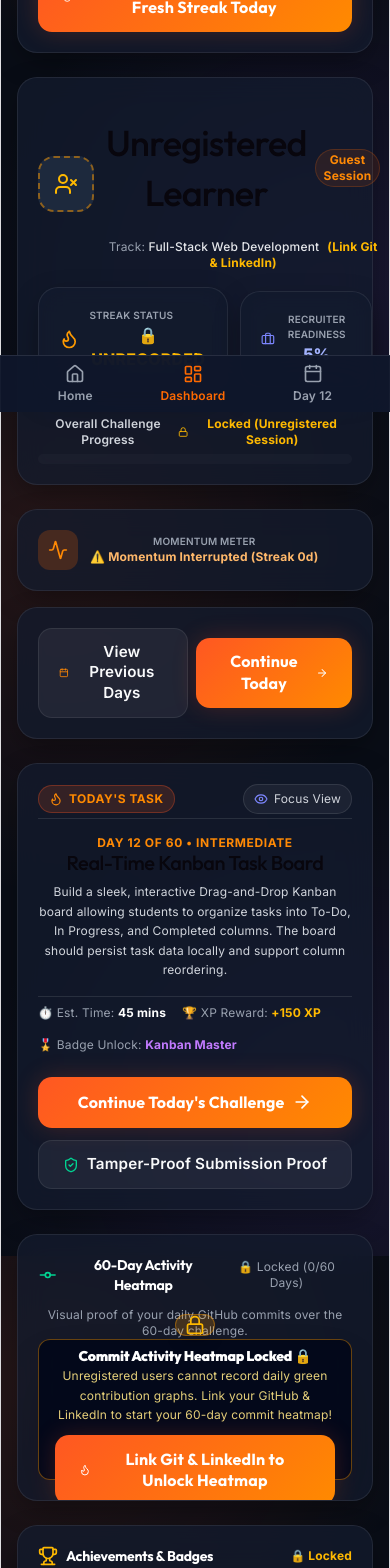
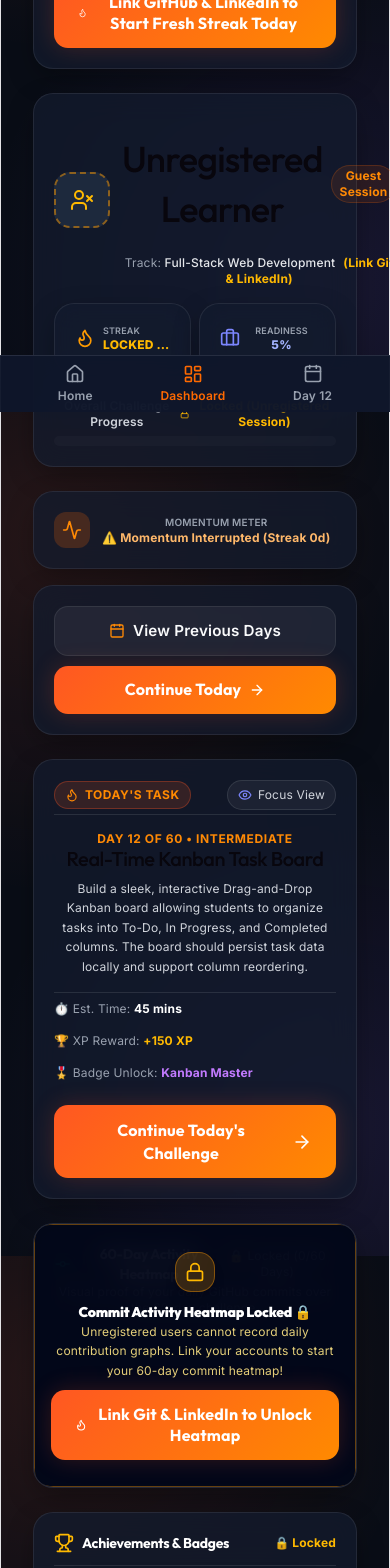
Before and after one commit to rajeevpramanik123/heybuddy, a React (Vite) app in the folder Redesign_ABTalks/: page /#/dashboard in a window 390 px wide. Shown: the part 432-2000 px from the top of the page. Built offline with nearby package versions, Linux system fonts and the light colour scheme; the HTML template or start-up script is replaced by a standard one.

Commit message:
fixed design issue

```diff
--- a/Redesign_ABTalks/src/App.jsx
+++ b/Redesign_ABTalks/src/App.jsx
@@ -111,7 +111,7 @@ export default function App() {
         />
 
         {/* Main Content Area */}
-        <main className="flex-1 max-w-5xl w-full mx-auto">
+        <main className="flex-1 max-w-7xl w-full mx-auto px-4 sm:px-6 lg:px-8">
           <Routes>
             <Route
               path="/"
--- a/Redesign_ABTalks/src/components/Footer.jsx
+++ b/Redesign_ABTalks/src/components/Footer.jsx
@@ -11,7 +11,7 @@ export default function Footer() {
     <>
       {/* Desktop & Standard Footer */}
       <footer className="mt-auto border-t border-white/10 bg-slate-950/80 backdrop-blur-md pt-10 pb-16 px-4">
-        <div className="max-w-6xl mx-auto grid grid-cols-1 md:grid-cols-4 gap-8">
+        <div className="max-w-7xl mx-auto px-4 sm:px-6 lg:px-8 grid grid-cols-1 md:grid-cols-4 gap-8">
 
           <div className="space-y-3 md:col-span-2">
             <div className="flex items-center gap-2">
--- a/Redesign_ABTalks/src/components/Navbar.jsx
+++ b/Redesign_ABTalks/src/components/Navbar.jsx
@@ -13,7 +13,7 @@ export default function Navbar({ student, userAuth, openLinkModal, isNightMode,
 
   return (
     <header className="sticky top-0 z-50 border-b border-white/10 bg-slate-950/90 backdrop-blur-md shadow-md">
-      <div className="max-w-6xl mx-auto px-4 h-16 flex items-center justify-between">
+      <div className="max-w-7xl mx-auto px-4 sm:px-6 lg:px-8 h-16 flex items-center justify-between">
 
         {/* Brand Logo */}
         <Link to="/" className="flex items-center gap-2 text-decoration-none group">
@@ -114,18 +114,20 @@ export default function Navbar({ student, userAuth, openLinkModal, isNightMode,
 
               {/* Streak Counter Pill */}
               {isLinked ? (
-                <Link to="/dashboard" className="flex items-center gap-1.5 px-3 py-1.5 rounded-full bg-orange-500/15 border border-orange-500/30 text-orange-400 font-bold text-sm shadow-sm hover:bg-orange-500/25 transition">
-                  <Flame className="w-4 h-4 text-orange-500 flame-animated" />
+                <Link to="/dashboard" className="flex items-center gap-1.5 px-2.5 py-1 sm:px-3 sm:py-1.5 rounded-full bg-orange-500/15 border border-orange-500/30 text-orange-400 font-bold text-xs sm:text-sm shadow-sm hover:bg-orange-500/25 transition shrink-0">
+                  <Flame className="w-3.5 h-3.5 sm:w-4 sm:h-4 text-orange-500 flame-animated" />
                   <span>{student.streak} Days</span>
                 </Link>
               ) : (
                 <button
                   onClick={openLinkModal}
-                  className="flex items-center gap-1.5 px-3 py-1.5 rounded-full bg-slate-800 border border-amber-500/40 text-amber-400 font-bold text-xs shadow-sm hover:bg-slate-700 transition"
+                  className="flex items-center gap-1 px-2 py-1 sm:px-3 sm:py-1.5 rounded-full bg-slate-800 border border-amber-500/40 text-amber-400 font-bold text-[11px] sm:text-xs shadow-sm hover:bg-slate-700 transition shrink-0"
                   title="Streak not recorded for unregistered users. Click to link accounts!"
                 >
-                  <Lock className="w-3.5 h-3.5 text-amber-400" />
-                  <span>Streak Locked 🔒</span>
+                  <Lock className="w-3 h-3 sm:w-3.5 sm:h-3.5 text-amber-400 shrink-0" />
+                  <span className="hidden sm:inline">Streak Locked 🔒</span>
+                  <span className="sm:inline hidden">Streak </span>
+                  <span className="sm:hidden">Locked 🔒</span>
                 </button>
               )}
 
--- a/Redesign_ABTalks/src/pages/DashboardPage.jsx
+++ b/Redesign_ABTalks/src/pages/DashboardPage.jsx
@@ -370,10 +370,10 @@ export default function DashboardPage({
               </div>
 
               {/* Current Streak & Highest Record Pill */}
-              <div className="flex items-center gap-3 w-full sm:w-auto justify-between sm:justify-end">
+              <div className="grid grid-cols-2 gap-2 w-full sm:flex sm:items-center sm:gap-3 sm:w-auto">
                 <div
                   onClick={!isLinked ? openLinkModal : streakMode === 'BROKEN' ? () => setStreakMode('REVIVED') : undefined}
-                  className={`glass-card p-3 flex items-center gap-2.5 transition ${
+                  className={`glass-card p-2.5 sm:p-3 flex items-center gap-2 transition ${
                     !isLinked
                       ? 'bg-amber-500/10 border-amber-500/40 cursor-pointer hover:border-amber-500/70'
                       : streakMode === 'BROKEN'
@@ -382,30 +382,30 @@ export default function DashboardPage({
                   }`}
                   title={!isLinked ? "Click to link GitHub & LinkedIn" : streakMode === 'BROKEN' ? "Click to use Streak Freeze and revive streak to 11 Days!" : undefined}
                 >
-                  <Flame className={`w-6 h-6 ${!isLinked ? 'text-amber-500' : streakMode === 'BROKEN' ? 'text-red-400' : 'text-orange-500 flame-animated'}`} />
-                  <div>
-                    <div className="flex items-center justify-between gap-2">
-                      <p className="text-[10px] text-gray-400 uppercase font-semibold">Streak Status</p>
+                  <Flame className={`w-5 h-5 sm:w-6 sm:h-6 shrink-0 ${!isLinked ? 'text-amber-500' : streakMode === 'BROKEN' ? 'text-red-400' : 'text-orange-500 flame-animated'}`} />
+                  <div className="min-w-0 flex-1">
+                    <div className="flex items-center justify-between gap-1">
+                      <p className="text-[9px] sm:text-[10px] text-gray-400 uppercase font-semibold truncate">Streak</p>
                       {isLinked && (
-                        <span className="text-[9px] px-1.5 py-0.2 rounded bg-amber-500/20 text-amber-300 font-bold font-mono">
-                          Max: {maxStreakRecord}d 🏆
+                        <span className="text-[8px] sm:text-[9px] px-1 rounded bg-amber-500/20 text-amber-300 font-bold font-mono">
+                          {maxStreakRecord}d 🏆
                         </span>
                       )}
                     </div>
-                    <p className={`text-base font-black font-heading ${!isLinked ? 'text-amber-400' : streakMode === 'BROKEN' ? 'text-red-400' : 'text-orange-400'}`}>
-                      {!isLinked ? "🔒 UNRECORDED" : `${streakDays} DAYS ${streakMode === 'BROKEN' ? '⚠️' : '🔥'}`}
+                    <p className={`text-xs sm:text-base font-black font-heading truncate ${!isLinked ? 'text-amber-400' : streakMode === 'BROKEN' ? 'text-red-400' : 'text-orange-400'}`}>
+                      {!isLinked ? "LOCKED 🔒" : `${streakDays} DAYS ${streakMode === 'BROKEN' ? '⚠️' : '🔥'}`}
                     </p>
                   </div>
                 </div>
 
                 <div
                   onClick={openReadinessModal}
-                  className="glass-card p-3 flex items-center gap-2 bg-indigo-500/10 border-indigo-500/30 cursor-pointer hover:border-indigo-500/60 transition"
+                  className="glass-card p-2.5 sm:p-3 flex items-center gap-2 bg-indigo-500/10 border-indigo-500/30 cursor-pointer hover:border-indigo-500/60 transition"
                   title="Click to view Readiness Score Breakdown"
                 >
-                  <Briefcase className="w-6 h-6 text-indigo-400" />
-                  <div>
-                    <p className="text-[10px] text-gray-400 uppercase font-semibold">Recruiter Readiness</p>
+                  <Briefcase className="w-5 h-5 sm:w-6 sm:h-6 text-indigo-400 shrink-0" />
+                  <div className="min-w-0 flex-1">
+                    <p className="text-[9px] sm:text-[10px] text-gray-400 uppercase font-semibold truncate">Readiness</p>
                     {(() => {
                       let streakScoreFactor = 15;
                       if (!isLinked) streakScoreFactor = 0;
@@ -416,7 +416,7 @@ export default function DashboardPage({
                       else if (streakMode === 'SUBMITTED_WITHOUT_FREEZE') streakScoreFactor = 3;
 
                       const dynamicRecruiterReadiness = !isLinked ? 5 : (80 + streakScoreFactor);
-                      return <p className="text-base font-black text-indigo-300 font-heading">{dynamicRecruiterReadiness}%</p>;
+                      return <p className="text-xs sm:text-base font-black text-indigo-300 font-heading">{dynamicRecruiterReadiness}%</p>;
                     })()}
                   </div>
                 </div>
@@ -445,13 +445,13 @@ export default function DashboardPage({
           <div className="grid grid-cols-1 sm:grid-cols-2 gap-4">
 
             {/* Dynamic Momentum Meter */}
-            <div className="glass-card p-4 flex items-center gap-3 bg-gradient-to-r from-orange-950/30 to-slate-900 border-orange-500/30">
-              <div className="w-10 h-10 rounded-xl bg-orange-500/20 text-orange-400 flex items-center justify-center shrink-0">
+            <div className="glass-card p-3.5 sm:p-4 flex items-center gap-3 bg-gradient-to-r from-orange-950/30 to-slate-900 border-orange-500/30">
+              <div className="w-9 h-9 sm:w-10 sm:h-10 rounded-xl bg-orange-500/20 text-orange-400 flex items-center justify-center shrink-0">
                 <Activity className="w-5 h-5" />
               </div>
-              <div>
+              <div className="min-w-0">
                 <p className="text-[10px] text-gray-400 uppercase font-semibold">Momentum Meter</p>
-                <p className="text-xs font-bold text-orange-300">
+                <p className="text-xs font-bold text-orange-300 truncate">
                   {isBrokenStreak
                     ? '⚠️ Momentum Interrupted (Streak 0d)'
                     : `🔥 ${Math.round((streakDays / 11) * 100)}% High Velocity (${streakDays} Active Days)`}
@@ -460,16 +460,16 @@ export default function DashboardPage({
             </div>
 
             {/* Quick Actions Bar */}
-            <div className="glass-card p-4 flex items-center justify-between gap-2">
+            <div className="glass-card p-3.5 sm:p-4 flex flex-col sm:flex-row items-center justify-between gap-2.5">
               <button
                 onClick={openCurriculumModal}
-                className="btn-secondary flex-1 text-xs py-2 px-3 justify-center gap-1.5"
+                className="btn-secondary w-full sm:flex-1 text-xs py-2 px-3 justify-center gap-1.5"
               >
                 <Calendar className="w-4 h-4 text-orange-400" /> View Previous Days
               </button>
               <Link
                 to="/day/12"
-                className="btn-primary flex-1 text-xs py-2 px-3 justify-center gap-1.5"
+                className="btn-primary w-full sm:flex-1 text-xs py-2 px-3 justify-center gap-1.5"
               >
                 Continue Today <ArrowRight className="w-4 h-4" />
               </Link>
@@ -514,13 +514,10 @@ export default function DashboardPage({
               <div>🎖️ Badge Unlock: <strong className="text-purple-400">{MOCK_DAY_12_CHALLENGE.badgeUnlock}</strong></div>
             </div>
 
-            <div className="pt-2 flex flex-col sm:flex-row gap-3">
-              <Link to="/day/12" className="btn-primary w-full sm:w-auto text-base py-3 px-6">
+            <div className="pt-2">
+              <Link to="/day/12" className="btn-primary w-full sm:w-auto text-sm sm:text-base py-3 px-6 justify-center">
                 Continue Today's Challenge <ArrowRight className="w-5 h-5" />
               </Link>
-              <button onClick={openSecurityModal} className="btn-secondary text-xs py-2.5 px-4 text-emerald-400 border-emerald-500/20">
-                <ShieldCheck className="w-4 h-4 text-emerald-400" /> Tamper-Proof Submission Proof
-              </button>
             </div>
           </section>
 
@@ -528,7 +525,8 @@ export default function DashboardPage({
           {!isFocusMode && (
             <>
               {/* GitHub-style 60-Day Contribution Heatmap Mini Calendar */}
-              <section className="glass-card p-5 space-y-3 relative overflow-hidden border border-white/10">
+              <section className="glass-card p-5 space-y-3 relative overflow-hidden border border-white/10 min-h-[230px] flex flex-col justify-between">
+                <div>
                   <div className="flex items-center justify-between">
                     <div className="flex items-center gap-2">
                       <GitCommit className="w-5 h-5 text-emerald-400" />
@@ -539,9 +537,10 @@ export default function DashboardPage({
                     </span>
                   </div>
 
-                <p className="text-xs text-gray-400">Visual proof of your daily GitHub commits over the 60-day challenge.</p>
+                  <p className="text-xs text-gray-400 mt-1">Visual proof of your daily GitHub commits over the 60-day challenge.</p>
+                </div>
 
-                <div className="relative pt-1">
+                <div className="pt-1">
                   <div className={`heatmap-grid pt-2 transition-all ${!isLinked ? 'filter blur-[3px] opacity-25 pointer-events-none' : ''}`}>
                     {[...Array(60)].map((_, idx) => {
                       const dayNum = idx + 1;
@@ -556,11 +555,12 @@ export default function DashboardPage({
                       );
                     })}
                   </div>
+                </div>
 
                 {/* Lock Overlay for Unregistered Users */}
                 {!isLinked && (
-                    <div className="absolute inset-0 bg-slate-950/85 backdrop-blur-sm rounded-xl flex flex-col items-center justify-center p-4 text-center space-y-2.5 z-10 border border-amber-500/40 shadow-2xl">
-                      <div className="w-10 h-10 rounded-2xl bg-amber-500/20 text-amber-400 border border-amber-500/40 flex items-center justify-center shadow-lg">
+                  <div className="absolute inset-0 bg-slate-950/90 backdrop-blur-md rounded-2xl flex flex-col items-center justify-center p-4 text-center space-y-2.5 z-20 border border-amber-500/40 shadow-2xl">
+                    <div className="w-10 h-10 rounded-2xl bg-amber-500/20 text-amber-400 border border-amber-500/40 flex items-center justify-center shadow-lg shrink-0">
                       <Lock className="w-5 h-5" />
                     </div>
                     <div>
@@ -568,19 +568,18 @@ export default function DashboardPage({
                         Commit Activity Heatmap Locked 🔒
                       </h4>
                       <p className="text-xs text-amber-200/90 max-w-xs mt-1 leading-relaxed">
-                          Unregistered users cannot record daily green contribution graphs. Link your GitHub & LinkedIn to start your 60-day commit heatmap!
+                        Unregistered users cannot record daily contribution graphs. Link your accounts to start your 60-day commit heatmap!
                       </p>
                     </div>
                     <button
                       onClick={openLinkModal}
-                        className="btn-primary text-xs py-2 px-4 bg-gradient-to-r from-orange-500 to-amber-500 hover:brightness-110 flex items-center gap-1.5 shadow-md"
+                      className="btn-primary text-xs py-2 px-4 bg-gradient-to-r from-orange-500 to-amber-500 hover:brightness-110 flex items-center gap-1.5 shadow-md shrink-0 cursor-pointer"
                     >
                       <Flame className="w-4 h-4 text-white" />
                       <span>Link Git & LinkedIn to Unlock Heatmap</span>
                     </button>
                   </div>
                 )}
-                </div>
               </section>
 
               {/* Grid Layout: Achievements & Leaderboard */}
```
Also changed, not shown: Redesign_ABTalks/src/pages/DayChallengePage.jsx (+16 -5 lines), Redesign_ABTalks/src/pages/LandingPage.jsx (+42 -12 lines). Lines whose indentation alone changed are shown as unchanged.
